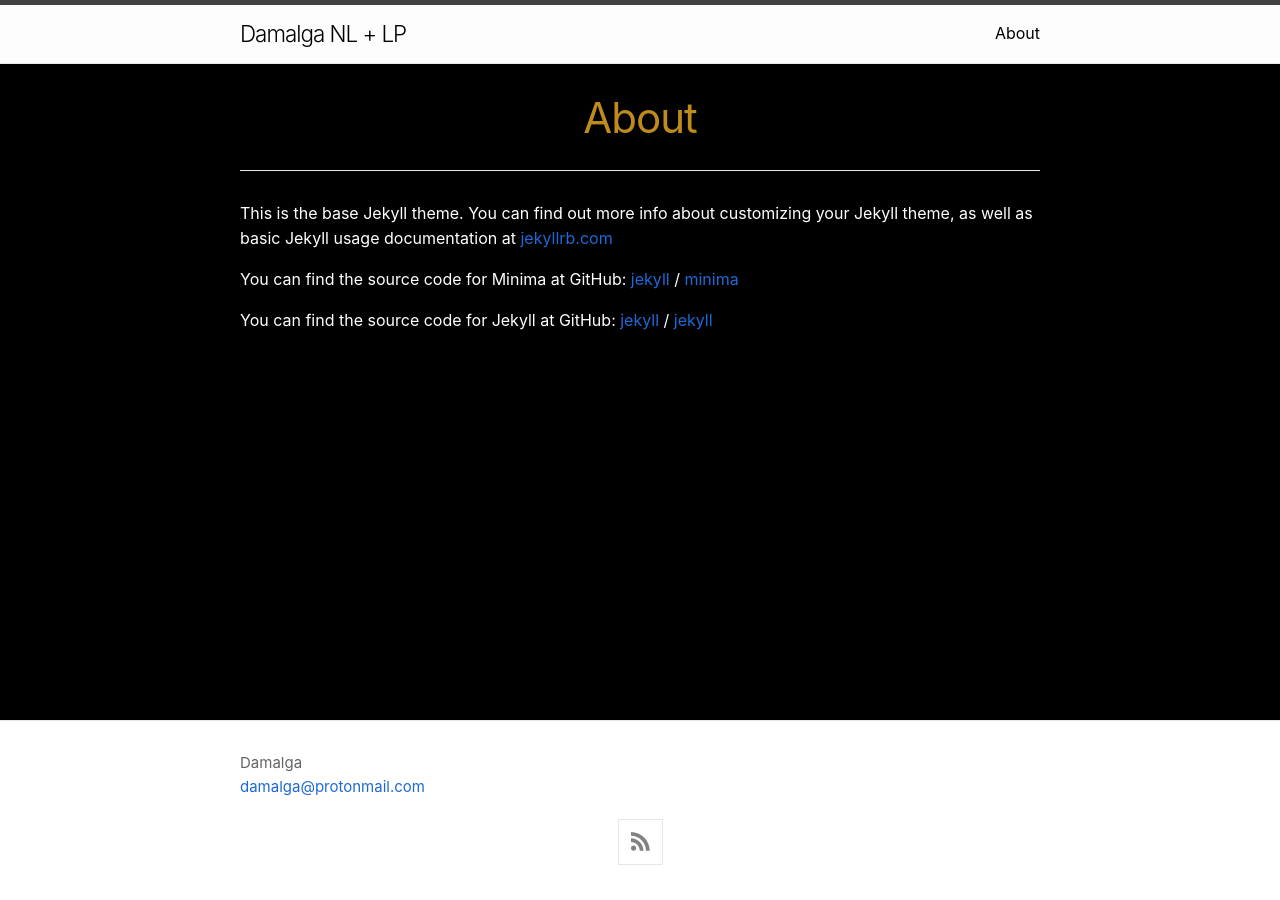
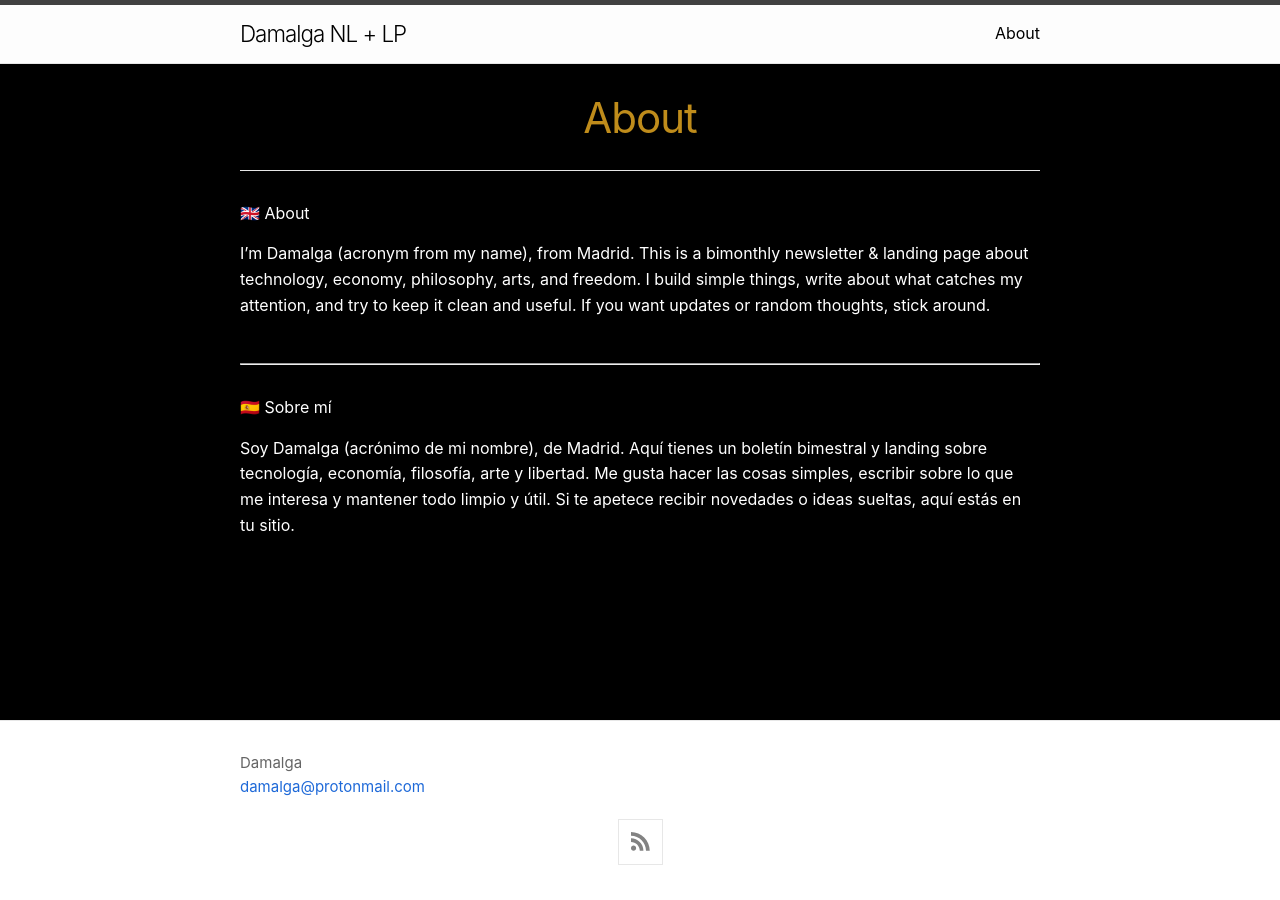
Before and after one commit to damalga/damalga-nl-lp, a Jekyll site: the page built from about.md, in a window 1280 px wide. Built offline with Jekyll 4.4.1, drawn with Linux system fonts in a browser that asks for light colours; some web fonts are replaced.

Commit message:
update about

```diff
--- a/about.md
+++ b/about.md
@@ -4,15 +4,18 @@ title: About
 permalink: /about/
 ---
 
-This is the base Jekyll theme. You can find out more info about customizing your Jekyll theme, as well as basic Jekyll usage documentation at [jekyllrb.com](https://jekyllrb.com/)
+🇬🇧 About
 
-You can find the source code for Minima at GitHub:
-[jekyll][jekyll-organization] /
-[minima](https://github.com/jekyll/minima)
+I’m Damalga (acronym from my name), from Madrid.
+This is a bimonthly newsletter & landing page about technology, economy, philosophy, arts, and freedom.
+I build simple things, write about what catches my attention, and try to keep it clean and useful.
+If you want updates or random thoughts, stick around.
 
-You can find the source code for Jekyll at GitHub:
-[jekyll][jekyll-organization] /
-[jekyll](https://github.com/jekyll/jekyll)
+---
 
+🇪🇸 Sobre mí
 
-[jekyll-organization]: https://github.com/jekyll
+Soy Damalga (acrónimo de mi nombre), de Madrid.
+Aquí tienes un boletín bimestral y landing sobre tecnología, economía, filosofía, arte y libertad.
+Me gusta hacer las cosas simples, escribir sobre lo que me interesa y mantener todo limpio y útil.
+Si te apetece recibir novedades o ideas sueltas, aquí estás en tu sitio.
```
